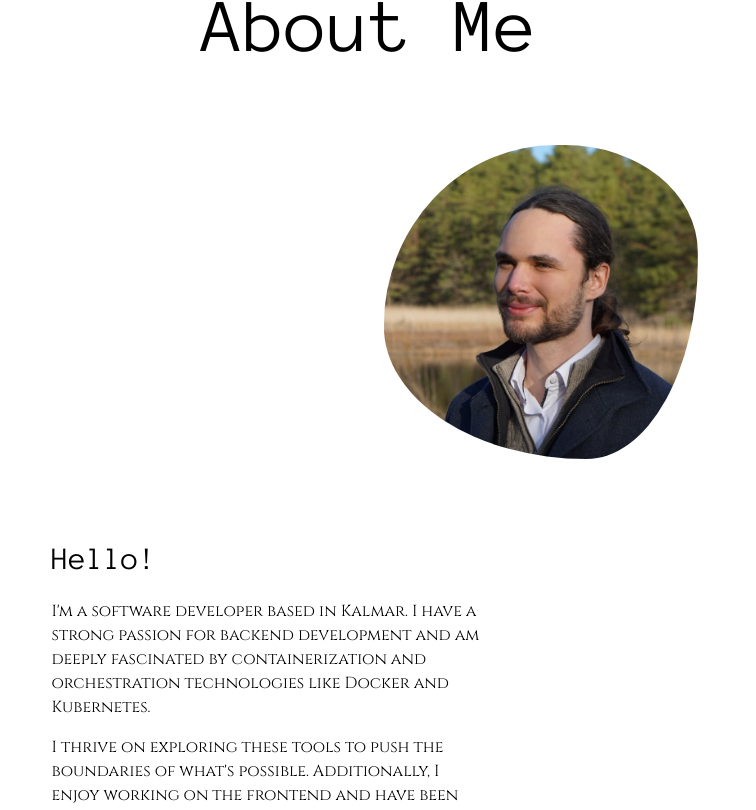
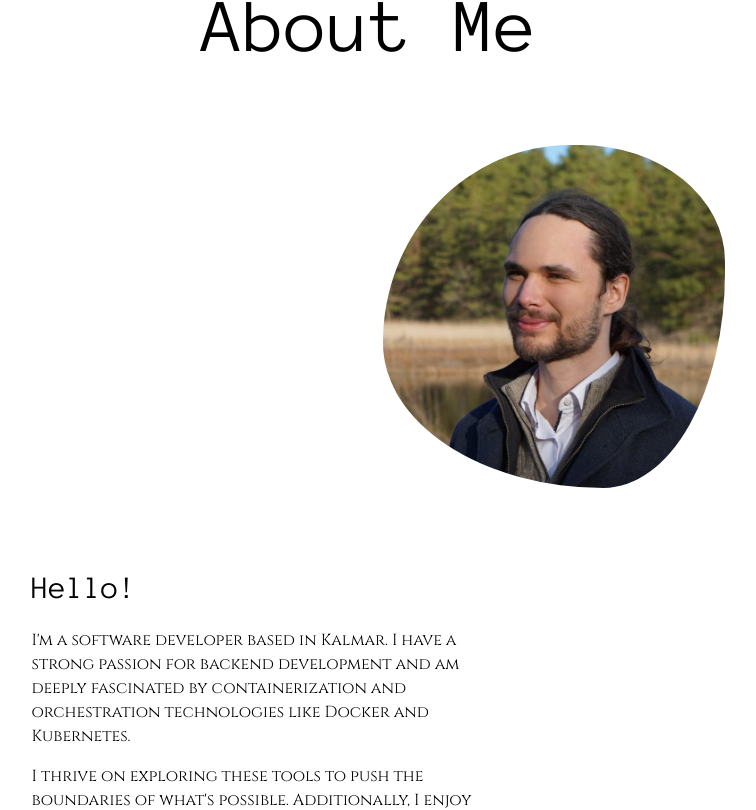
Before and after one commit to samuelmevik/personal-website, a React (Vite) app: page / in a window 1280 px wide. Shown: the part 879-1689 px from the top of the page, without its empty margins (270-1026 px from the left). Built offline with nearby package versions, Linux system fonts and the light colour scheme.

Commit message:
Misc: Better resizing

```diff
--- a/src/components/ui/Grid.tsx
+++ b/src/components/ui/Grid.tsx
@@ -6,7 +6,7 @@ function Grid({ children, className }: { children: React.ReactNode, className?:
 
 
 Grid.Item = function ({ children, className }: { children?: React.ReactNode, className?: string }) {
-  return <div className={twMerge("w-[90%] md:w-[55vmin] duration-700 mx-auto transition-[width,height,transform] ease-in-out md:even:translate-x-[calc(33%+2vw)] md:odd:-translate-x-[calc(33%+2vw)]", className)}>{children}</div>
+  return <div className={twMerge("w-[90%] md:w-[max(55vmin,30rem)] duration-700 mx-auto transition-[width,height,transform] ease-in-out md:even:translate-x-[calc(33%+2vw)] md:odd:-translate-x-[calc(33%+2vw)]", className)}>{children}</div>
 }
 
 export default Grid
```
